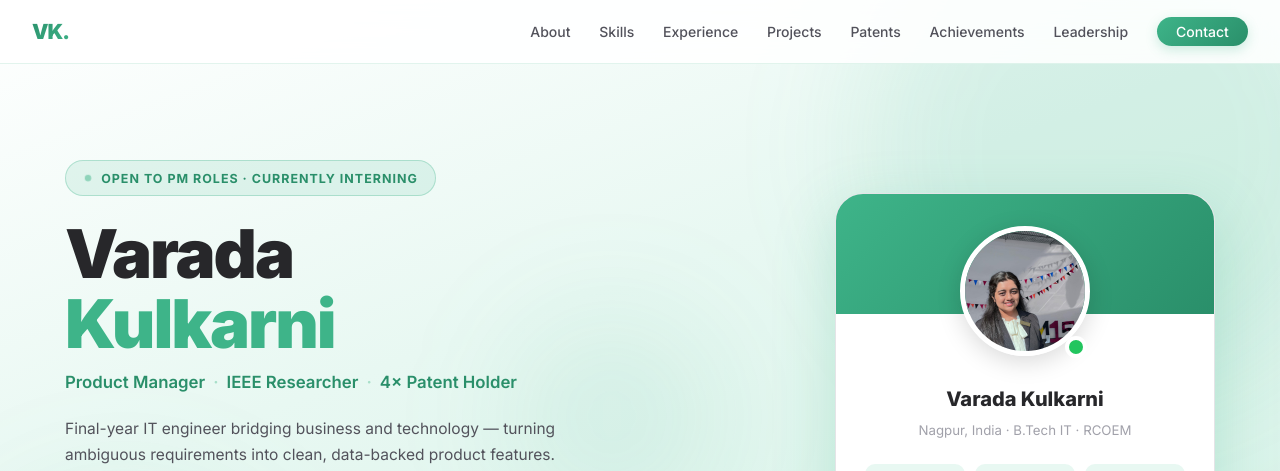
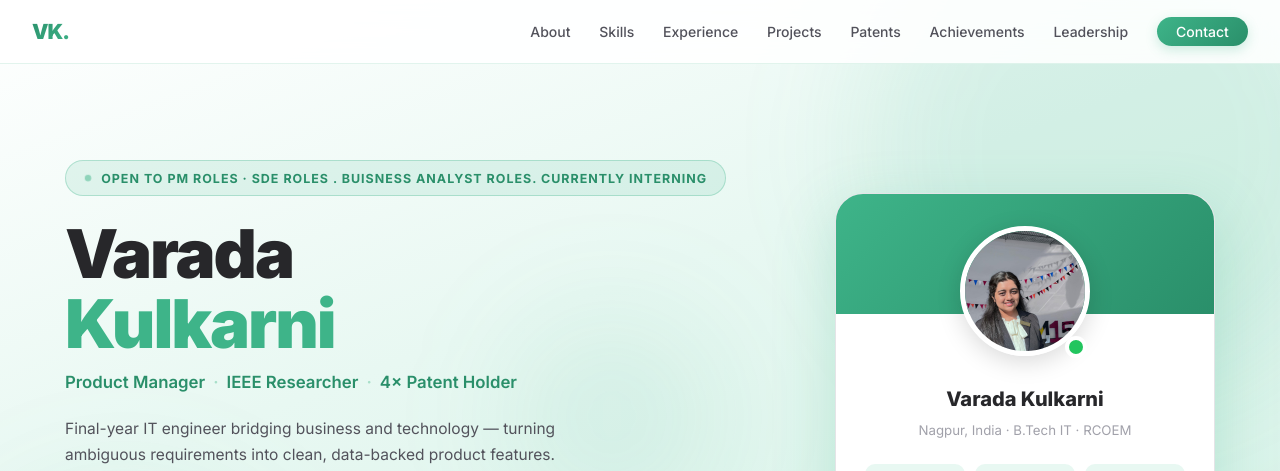
Before and after one commit to vark278/portfolio, a plain HTML site: page index.html in a window 1280 px wide. Shown: the top 471 px of the page. Drawn offline with Linux system fonts and the light colour scheme.

Commit message:
index.html

```diff
--- a/index.html
+++ b/index.html
@@ -543,7 +543,7 @@
   <div class="hero-blob blob3"></div>
   <div class="hero-inner">
     <div class="hero-text">
-      <div class="hero-tag"><span class="live-dot"></span>Open to PM Roles · Currently Interning</div>
+      <div class="hero-tag"><span class="live-dot"></span>Open to PM Roles · SDE Roles . Buisness Analyst Roles.  Currently Interning</div>
       <h1 class="hero-name">Varada<br><span class="name-mint">Kulkarni</span></h1>
       <div class="hero-title">
         <span>Product Manager</span>
```
